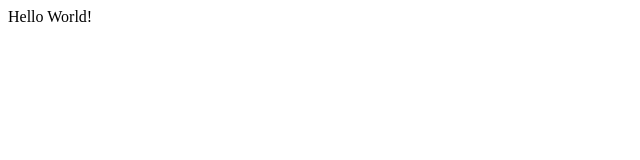
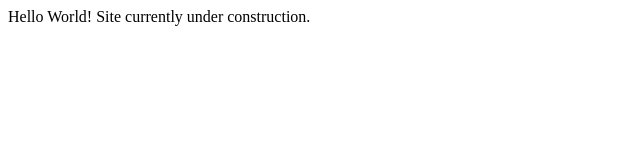
Before and after one commit to 42ABC/42ABC.github.io, a plain HTML site: page index.html in a window 1280 px wide. Shown: the whole page, without its empty margins (0-640 px from the left). Drawn offline with Linux system fonts and the light colour scheme.

Commit message:
basic web

```diff
--- a/index.html
+++ b/index.html
@@ -1,4 +1,4 @@
 <html>
-<p> Hello World! </p>
+<p> Hello World! Site currently under construction. </p>
 
 </html>
```
